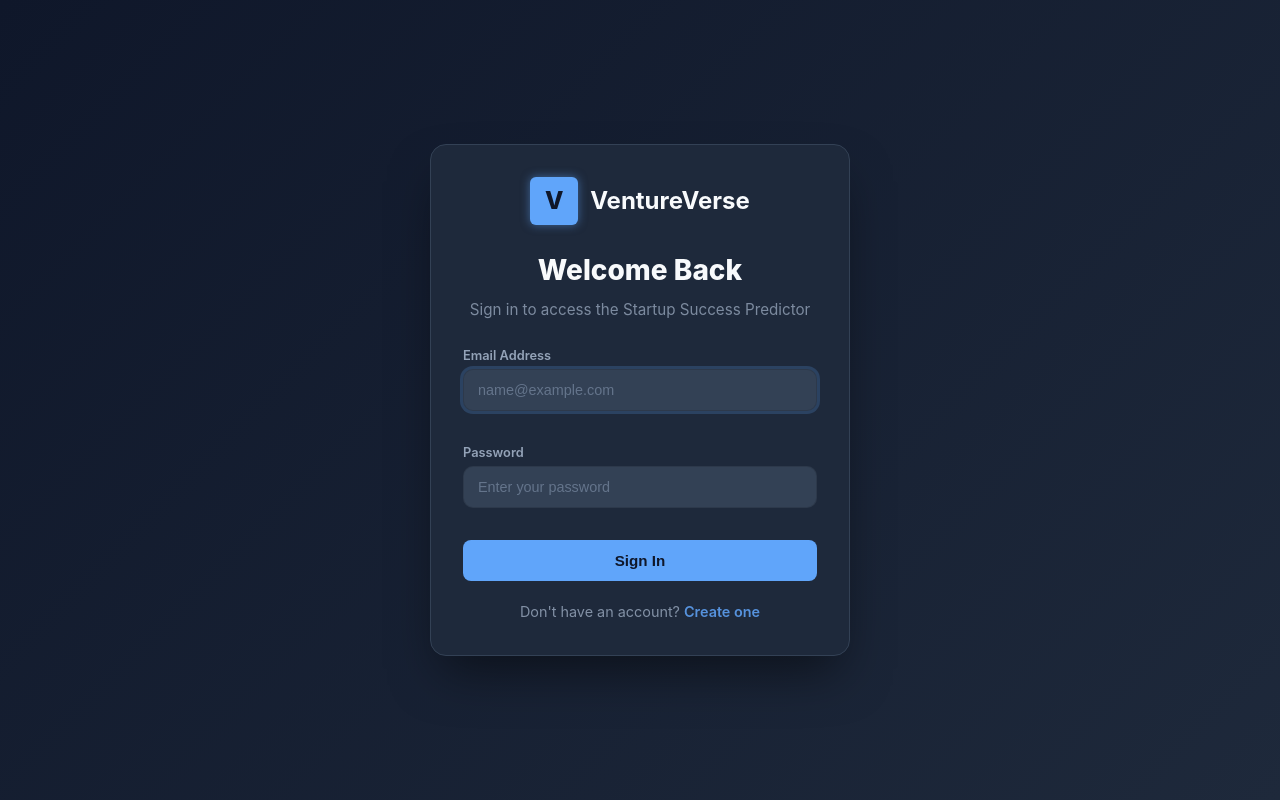
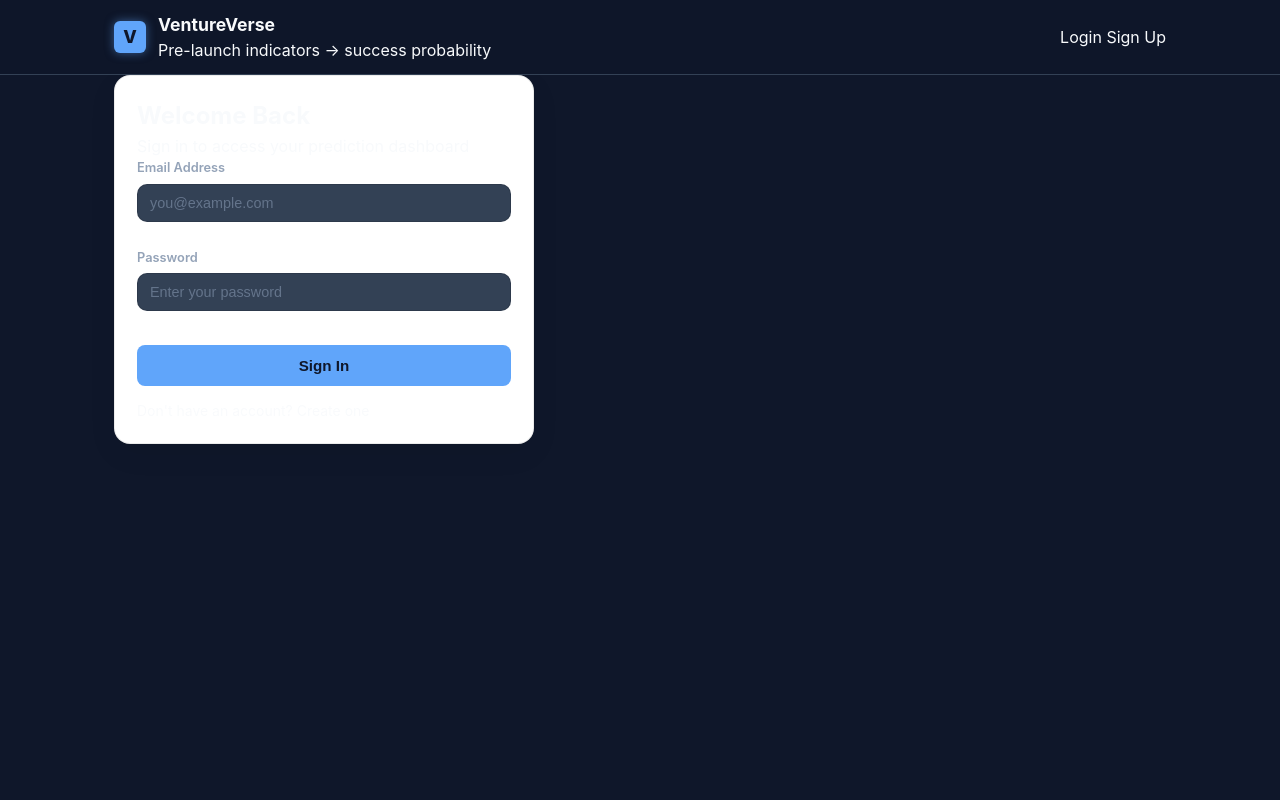
Before and after one commit to Kashishj29/ventureverse, a Flask app: page /login in a window 1280 px wide. Run offline with Flask 3, Linux system fonts and the light colour scheme; parts of the project's set-up code (start-up, migrations or seed data) failed here and were passed over.

Commit message:
Update login.html

```diff
--- a/templates/login.html
+++ b/templates/login.html
@@ -3,104 +3,47 @@
 <head>
   <meta charset="UTF-8" />
   <meta name="viewport" content="width=device-width, initial-scale=1" />
-  <title>Login | VentureVerse</title>
+  <title>VentureVerse | Login</title>
+  <link rel="icon" type="image/x-icon" href="{{ url_for('static', filename='favicon.ico') }}?v=2">
+  <link rel="icon" type="image/png" sizes="32x32" href="{{ url_for('static', filename='favicon-32x32.png') }}?v=2">
+  <link rel="icon" type="image/png" sizes="16x16" href="{{ url_for('static', filename='favicon-16x16.png') }}?v=2">
+  <link rel="apple-touch-icon" sizes="180x180" href="{{ url_for('static', filename='apple-touch-icon.png') }}?v=2">
   <link rel="stylesheet" href="{{ url_for('static', filename='style.css') }}">
-  <style>
-    .auth-body {
-      min-height: 100vh;
-      display: flex;
-      align-items: center;
-      justify-content: center;
-      padding: 24px;
-      background: linear-gradient(135deg, #0f172a 0%, #1e293b 100%);
-    }
-    .auth-card {
-      width: min(420px, 100%);
-      background: var(--bg-card);
-      border: 1px solid var(--border);
-      border-radius: 16px;
-      padding: 32px;
-      box-shadow: 0 25px 50px -12px rgba(0, 0, 0, 0.5);
-    }
-    .auth-logo {
-      display: flex;
-      align-items: center;
-      justify-content: center;
-      gap: 12px;
-      margin-bottom: 24px;
-    }
-    .auth-logo .logo {
-      width: 48px;
-      height: 48px;
-      font-size: 1.5rem;
-    }
-    .auth-logo .brand-name {
-      font-size: 1.5rem;
-    }
-    .auth-title {
-      margin: 0 0 8px 0;
-      font-size: 1.75rem;
-      font-weight: 800;
-      color: var(--text-main);
-      text-align: center;
-    }
-    .auth-sub {
-      margin: 0 0 24px 0;
-      color: var(--text-sub);
-      text-align: center;
-      font-size: 0.95rem;
-    }
-    .auth-form {
-      display: flex;
-      flex-direction: column;
-      gap: 16px;
-    }
-    .auth-form label {
-      margin-bottom: 4px;
-    }
-    .auth-form input {
-      padding: 12px 14px;
-    }
-    .auth-footer {
-      margin-top: 20px;
-      text-align: center;
-      color: var(--text-sub);
-      font-size: 0.9rem;
-    }
-    .auth-footer a {
-      color: var(--primary);
-      font-weight: 600;
-    }
-    .auth-footer a:hover {
-      text-decoration: underline;
-    }
-  </style>
 </head>
-<body class="auth-body">
+<body>
 
+  <header class="topbar">
+    <div class="container topbar-inner">
+      <div class="brand">
+        <div class="logo">V</div>
+        <div>
+          <div class="brand-name">VentureVerse</div>
+          <div class="brand-tag">Pre-launch indicators &rarr; success probability</div>
+        </div>
+      </div>
+      <div class="nav-links">
+        <a class="pill active" href="{{ url_for('login') }}">Login</a>
+        <a class="pill" href="{{ url_for('signup') }}">Sign Up</a>
+      </div>
+    </div>
+  </header>
+
+  <main class="container">
+    <div class="auth-wrapper animate-in">
       <div class="auth-card">
-    <div class="auth-logo">
-      <div class="logo">V</div>
-      <div class="brand-name">VentureVerse</div>
+        <div class="auth-header">
+          <h2>Welcome Back</h2>
+          <p>Sign in to access your prediction dashboard</p>
         </div>
 
-    <h1 class="auth-title">Welcome Back</h1>
-    <p class="auth-sub">Sign in to access the Startup Success Predictor</p>
+        {% if error %}
+          <div class="error">{{ error }}</div>
+        {% endif %}
 
-    {% with messages = get_flashed_messages(with_categories=true) %}
-      {% if messages %}
-        <div class="flash-wrap" style="margin-bottom: 16px;">
-          {% for category, msg in messages %}
-            <div class="flash {{ category }}">{{ msg }}</div>
-          {% endfor %}
-        </div>
-      {% endif %}
-    {% endwith %}
-
-    <form method="POST" class="auth-form">
+        <form action="{{ url_for('login') }}" method="POST" class="auth-form">
           <div class="field">
             <label>Email Address</label>
-        <input type="email" name="email" placeholder="name@example.com" required autofocus>
+            <input type="email" name="email" placeholder="you@example.com" required>
           </div>
 
           <div class="field">
@@ -108,14 +51,15 @@
             <input type="password" name="password" placeholder="Enter your password" required>
           </div>
 
-      <button class="btn" type="submit">Sign In</button>
+          <button class="btn" type="submit" style="margin-top: 8px;">Sign In</button>
         </form>
 
-    <p class="auth-footer">
-      Don't have an account?
-      <a href="{{ url_for('signup') }}">Create one</a>
-    </p>
+        <div class="auth-footer">
+          Don't have an account? <a href="{{ url_for('signup') }}">Create one</a>
         </div>
+      </div>
+    </div>
+  </main>
 
 </body>
 </html>
```
Lines whose indentation alone changed are shown as unchanged.
